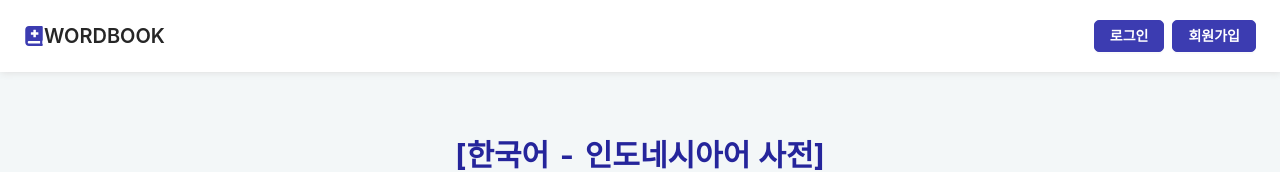
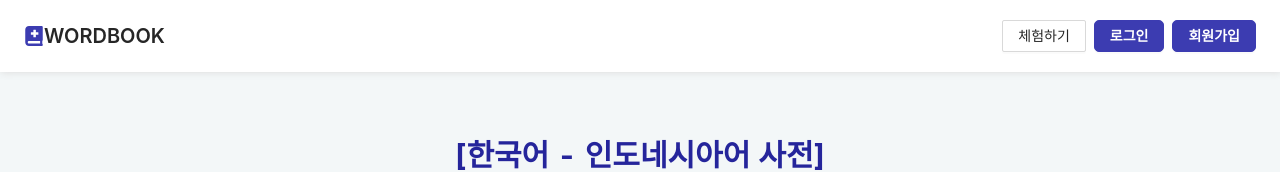
Before and after one commit to riley909/wordbook-client, a React (Create React App) app: page / in a window 1280 px wide. Shown: the top 172 px of the page. Built offline with nearby package versions, Linux system fonts and the light colour scheme; no server answers.

Commit message:
Feat: 체험하기 버튼 생성
- 회원가입 없이 체험 가능하도록 게스트 로그인 생성

```diff
--- a/src/components/NavBar/Header.js
+++ b/src/components/NavBar/Header.js
@@ -4,7 +4,7 @@ import { useDispatch, useSelector } from 'react-redux';
 import { FaBookMedical } from 'react-icons/fa';
 import styles from '../../styles/NavBar/Header.module.css';
 import { useNavigate } from 'react-router';
-import { logout as logoutStart } from '../../_actions/user_action';
+import { login as loginStart, logout as logoutStart } from '../../_actions/user_action';
 
 export default function Header() {
   const token = useSelector((state) => state.user.auth.token);
@@ -27,6 +27,14 @@ export default function Header() {
     navigate('/');
   }, [navigate]);
 
+  const guestLogin = useCallback(async () => {
+    const body = {
+      email: process.env.REACT_APP_GUEST_ID,
+      password: process.env.REACT_APP_GUEST_PWD,
+    };
+    await dispatch(loginStart(body));
+  }, [dispatch]);
+
   return (
     <>
       {!token ? (
@@ -38,10 +46,13 @@ export default function Header() {
             </div>
           }
           extra={[
-            <Button key="1" onClick={login} className={styles.button}>
+            <Button key="1" onClick={guestLogin} className={styles.guest_button}>
+              체험하기
+            </Button>,
+            <Button key="2" onClick={login} className={styles.button}>
               로그인
             </Button>,
-            <Button key="2" onClick={signup} className={styles.button}>
+            <Button key="3" onClick={signup} className={styles.button}>
               회원가입
             </Button>,
           ]}
```
